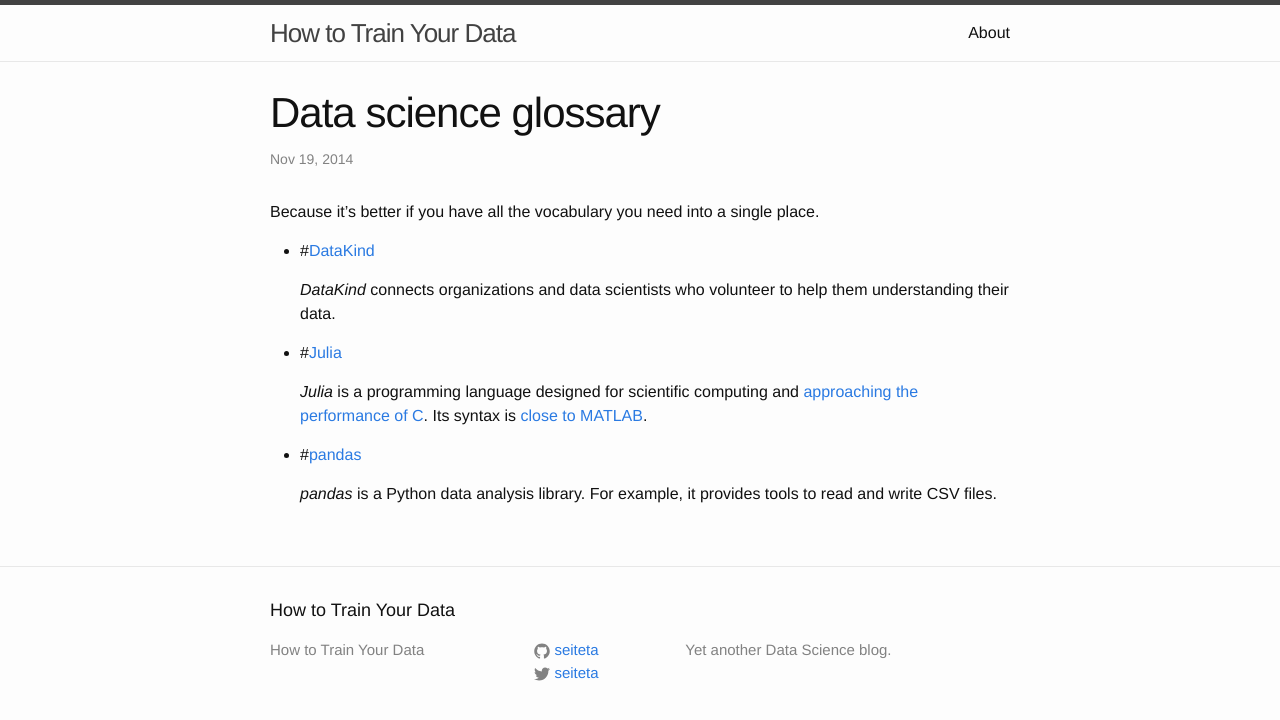
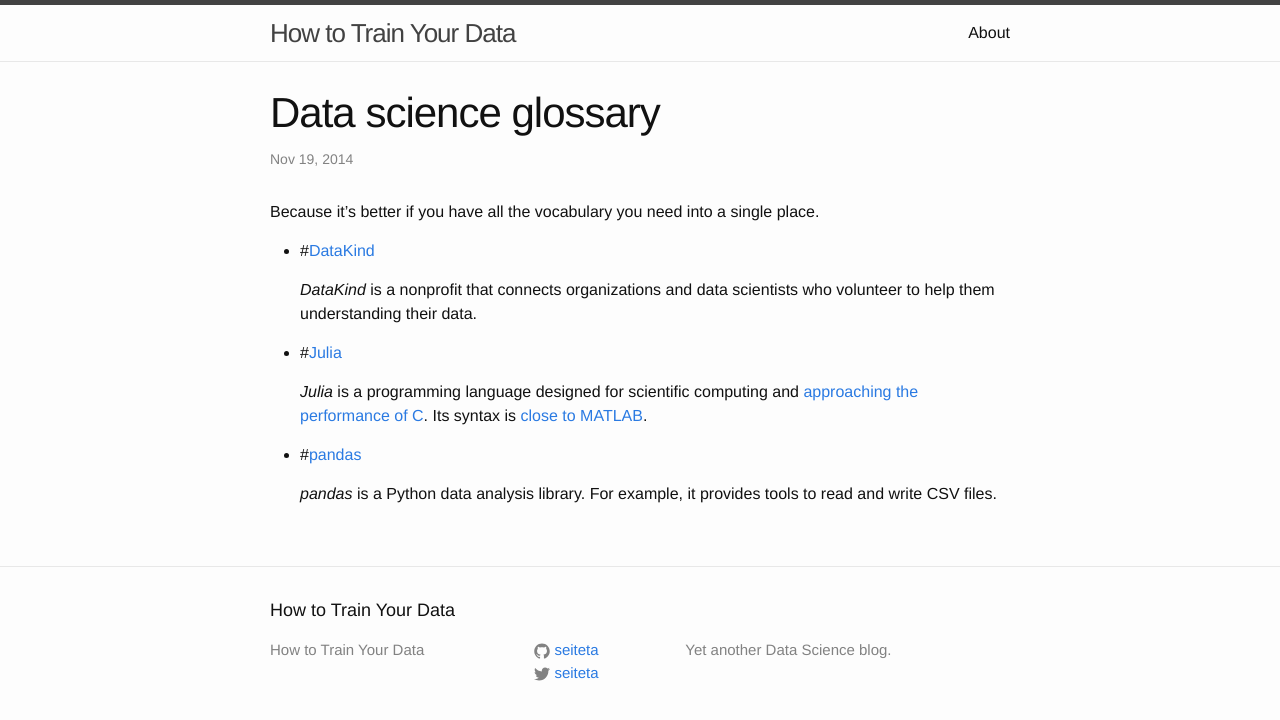
Before and after one commit to seiteta/seiteta.github.io_old, a Jekyll site: the page built from _posts/2014-11-19-data-science-glossary.md, in a window 1280 px wide. Shown: the top 720 px of the page. Built offline with Jekyll 4.4.1, drawn with Linux system fonts in a browser that asks for light colours.

Commit message:
Update 2014-11-19-data-science-glossary.md

```diff
--- a/_posts/2014-11-19-data-science-glossary.md
+++ b/_posts/2014-11-19-data-science-glossary.md
@@ -8,7 +8,7 @@ Because it's better if you have all the vocabulary you need into a single place.
 
 * #[DataKind](http://www.datakind.org/)
 
-   *DataKind* connects organizations and data scientists who volunteer to help them understanding their data.
+   *DataKind* is a nonprofit that connects organizations and data scientists who volunteer to help them understanding their data.
 
 * #[Julia](http://julialang.org/)
 
```
